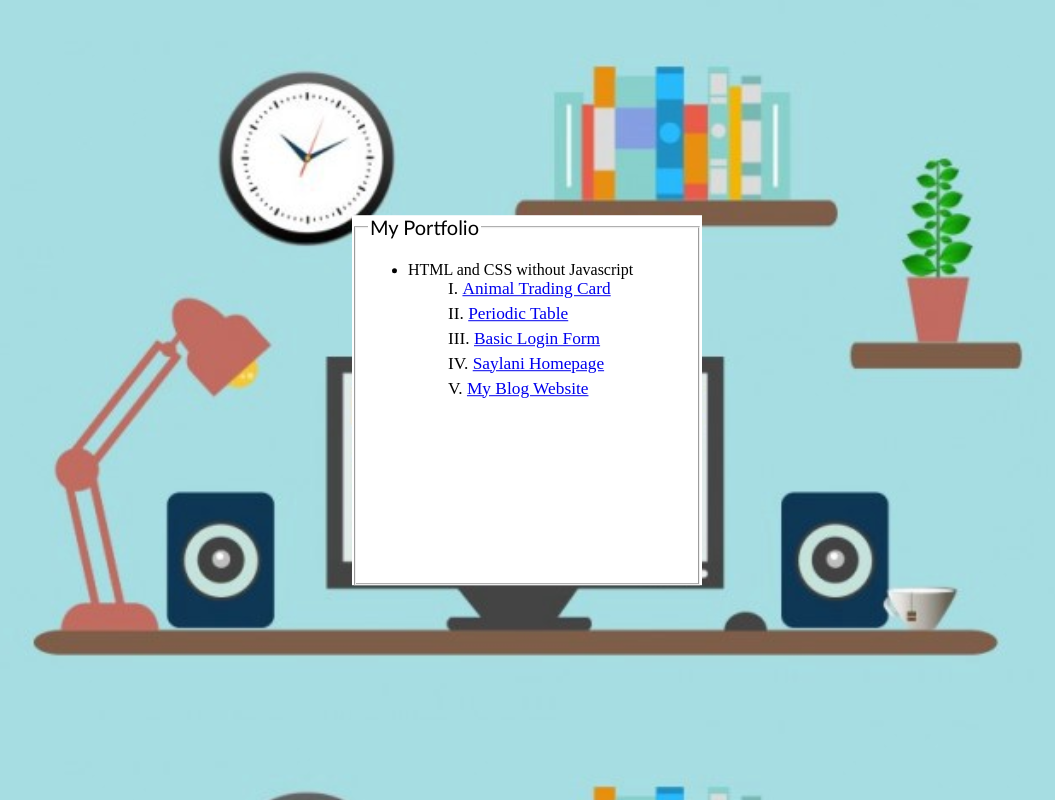
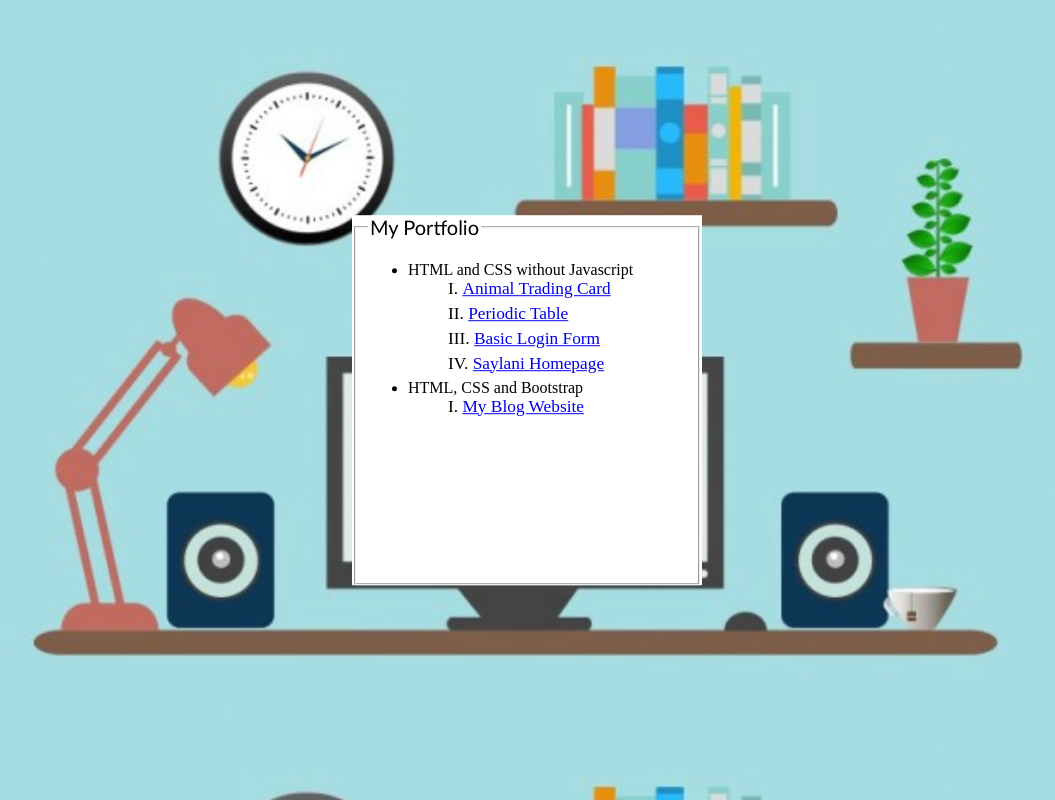
Before and after one commit to salimali22/WebDevelopment, a plain HTML site: page public/index.html in a window 1280 px wide. Shown: the whole page, without its empty margins (113-1168 px from the left). Drawn offline with Linux system fonts and the light colour scheme.

Commit message:
My Blog Website

```diff
--- a/public/index.html
+++ b/public/index.html
@@ -30,7 +30,13 @@
                         <li> <a href="htmlandcss/Periodic Table/index.html"> Periodic Table</a> </li>
                         <li> <a href="htmlandcss/Login Form/index.html">Basic Login Form</a> </li>
                         <li> <a href="htmlandcss/Saylani Homepage/index.html">Saylani Homepage</a> </li>
-                        <li><a href="htmlandcss/My Blog Website/index.html">My Blog Website</a></li>
+
+                    </ol>
+                </li>
+                <li>
+                    HTML, CSS and Bootstrap
+                    <ol>
+                       <li><a href="htmlandcss/My Blog Website/index.html">My Blog Website</a></li>
                     </ol>
                 </li>
             </ul>
```
